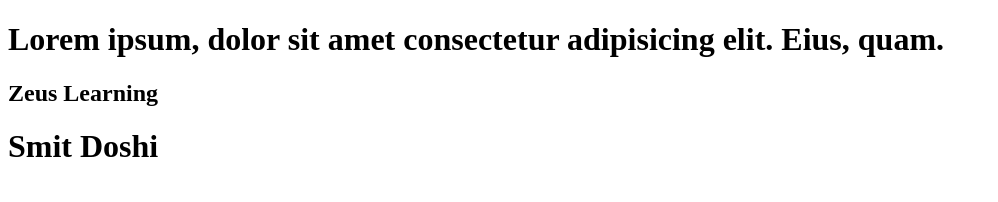
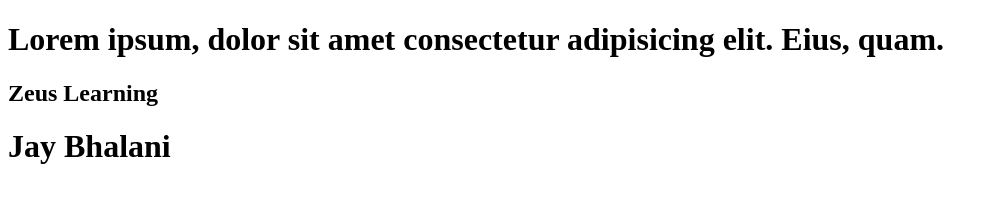
Before and after one commit to Smit-Doshi/merge_conflict, a plain HTML site: page index.html in a window 1280 px wide. Shown: the whole page, without its empty margins (0-998 px from the left). Drawn offline with Linux system fonts and the light colour scheme.

Commit message:
Update index.html

```diff
--- a/index.html
+++ b/index.html
@@ -8,6 +8,6 @@
 <body>
     <h1>Lorem ipsum, dolor sit amet consectetur adipisicing elit. Eius, quam.</h1>
     <h2>Zeus Learning</h2>
-    <h1>Smit Doshi</h1>
+    <h1>Jay Bhalani</h1>
 </body>
 </html>
```
